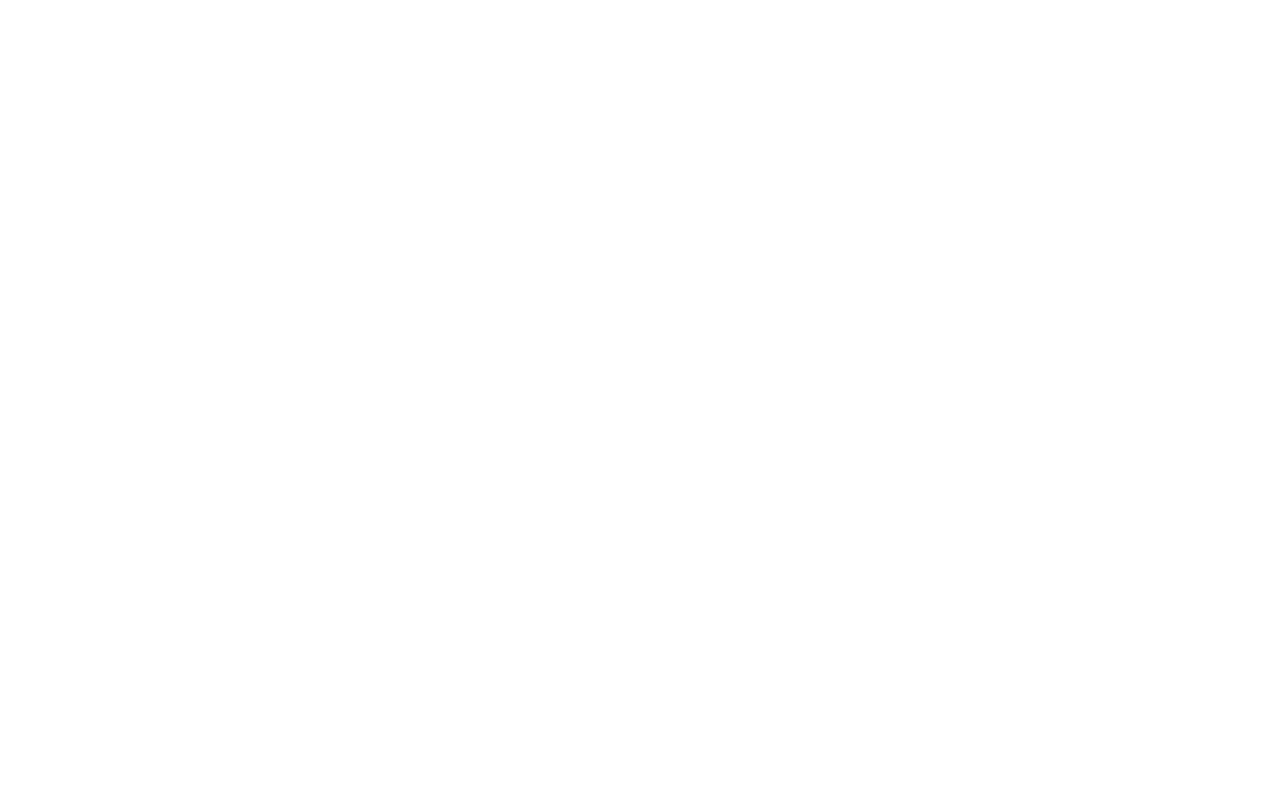
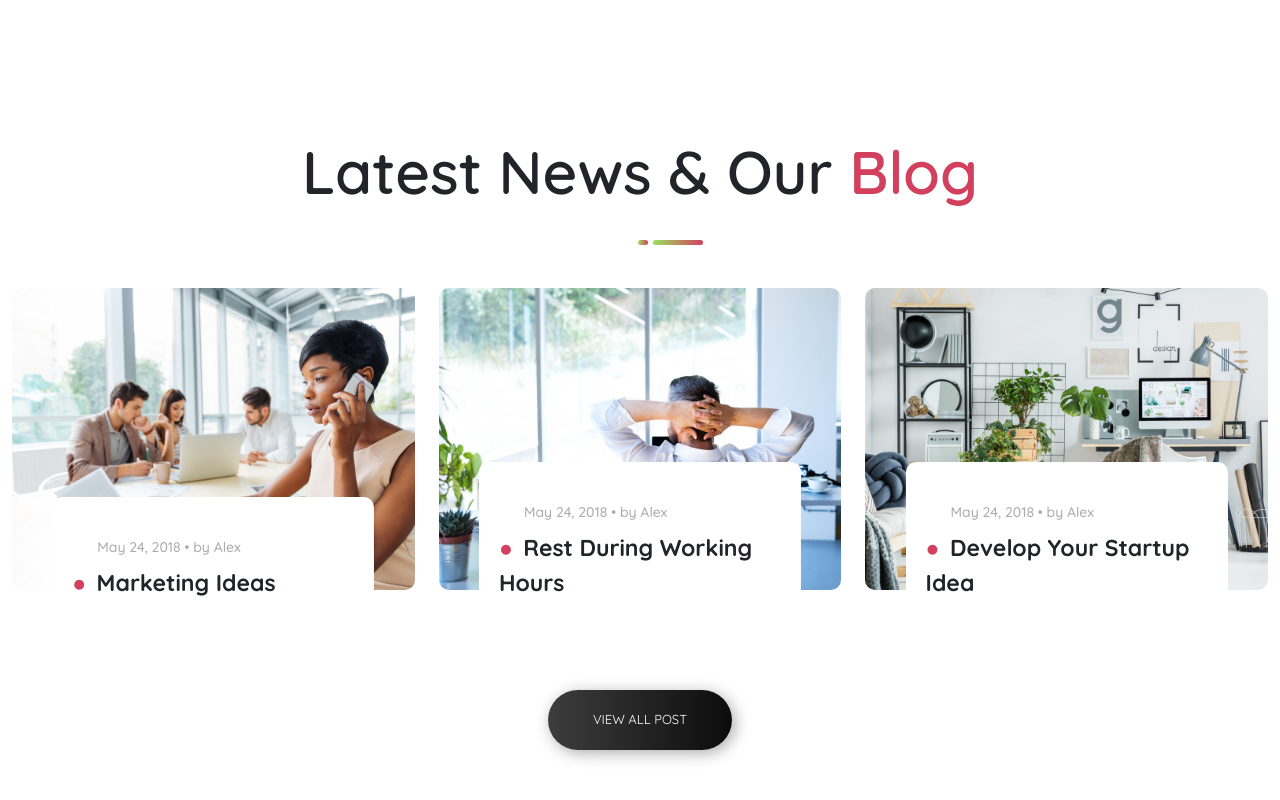
Before and after one commit to davidebortoloni/proj-html-vuejs, a Vue app: page / in a window 1280 px wide. Shown: the part 5214-6014 px from the top of the page. Before the commit the page ends 5350 px from the top, so only its background shows below. Built offline with nearby package versions, Linux system fonts and the light colour scheme.

Commit message:
Inserimento sezione "News"

```diff
--- a/src/components/Main.vue
+++ b/src/components/Main.vue
@@ -5,6 +5,7 @@
     <OurMission class="distancing" />
     <OurProjects class="distancing" />
     <Testimonials class="distancing" />
+    <News class="distancing" />
   </div>
 </template>
 
@@ -14,6 +15,7 @@
 import OurMission from "./main_components/OurMission.vue";
 import OurProjects from "./main_components/OurProjects.vue";
 import Testimonials from "./main_components/Testimonials.vue";
+import News from "./main_components/News.vue";
 
 export default {
   name: "Main",
@@ -23,6 +25,7 @@
     OurMission,
     OurProjects,
     Testimonials,
+    News,
   },
 };
 </script>
--- /dev/null
+++ b/src/components/main_components/News.vue
@@ -0,0 +1,134 @@
+<template>
+  <div id="news">
+    <div class="container-fluid">
+      <div class="row">
+        <div class="col-12 d-flex flex-column align-items-center">
+          <h2>Latest News & Our <span class="text-main">Blog</span></h2>
+          <Divider />
+        </div>
+        <div class="col-12">
+          <div class="row">
+            <div class="col-4" v-for="article in articles" :key="article.id">
+              <div class="content">
+                <div class="cover">
+                  <img
+                    :src="getImgUrl(article.imgUrl)"
+                    :alt="article.name"
+                    class="img-fluid"
+                  />
+                </div>
+                <div class="info">
+                  <div class="details mb-2">
+                    {{ article.date }} &bull; by {{ article.author }}
+                  </div>
+                  <div class="title">
+                    <span class="dot me-1">&#9679;</span>
+                    {{ article.name }}
+                  </div>
+                </div>
+              </div>
+            </div>
+          </div>
+        </div>
+        <div class="col-12 d-flex justify-content-center">
+          <button class="button btn-reverse">View All Post</button>
+        </div>
+      </div>
+    </div>
+  </div>
+</template>
+
+<script>
+import Divider from "../_generals/Divider.vue";
+
+export default {
+  name: "News",
+  data() {
+    return {
+      articles: [
+        {
+          id: 1,
+          name: "Marketing Ideas",
+          date: "May 24, 2018",
+          author: "Alex",
+          imgUrl:
+            "serious-businesswoman-with-documents-talking-on-P9Q6LX6-1024.jpg",
+        },
+        {
+          id: 2,
+          name: "Rest During Working Hours",
+          date: "May 24, 2018",
+          author: "Alex",
+          imgUrl: "Businessman-at-the-desk-in-his-office-resting--1024x768.jpg",
+        },
+        {
+          id: 3,
+          name: "Develop Your Startup Idea",
+          date: "May 24, 2018",
+          author: "Alex",
+          imgUrl: "simple-home-office-with-tree-PBXRXYB-large-1024x768.jpg",
+        },
+      ],
+    };
+  },
+  methods: {
+    getImgUrl(endPoint) {
+      return require(`@/assets/img/${endPoint}`);
+    },
+  },
+  components: {
+    Divider,
+  },
+};
+</script>
+
+<style scoped lang="scss">
+@import "../../assets/scss/_vars.scss";
+
+.content {
+  width: 100%;
+  position: relative;
+  cursor: pointer;
+  .cover {
+    border-radius: 10px;
+    overflow: hidden;
+  }
+  .info {
+    background-color: white;
+    padding: 40px 20px;
+    width: 80%;
+    position: absolute;
+    bottom: -50px;
+    left: 50%;
+    transform: translate(-50%);
+    border-radius: 10px;
+    font-family: "Quicksand", sans-serif;
+    .details {
+      padding-left: 25px;
+      color: $sixthColor;
+      font-size: 14px;
+      font-weight: 500;
+    }
+    .title {
+      .dot {
+        color: $mainColor;
+      }
+      font-size: 23px;
+      font-weight: 700;
+    }
+  }
+  &:hover {
+    .info {
+      background: linear-gradient(90deg, $secondaryColor, $mainColor);
+      .details,
+      .title,
+      .dot {
+        color: white;
+      }
+    }
+  }
+}
+button {
+  margin-top: 100px;
+}
+</style>
--- a/src/components/main_components/OurProjects.vue
+++ b/src/components/main_components/OurProjects.vue
@@ -141,8 +141,8 @@
         text-transform: uppercase;
         font-size: 17px;
         &.dot::after {
-          content: "\00B7";
-          margin: 0 10px;
+          content: "\2022";
+          margin: 0 8px;
         }
       }
     }
```
Also changed, not shown: 6 other files (tests, documents, lock files or other folders).
